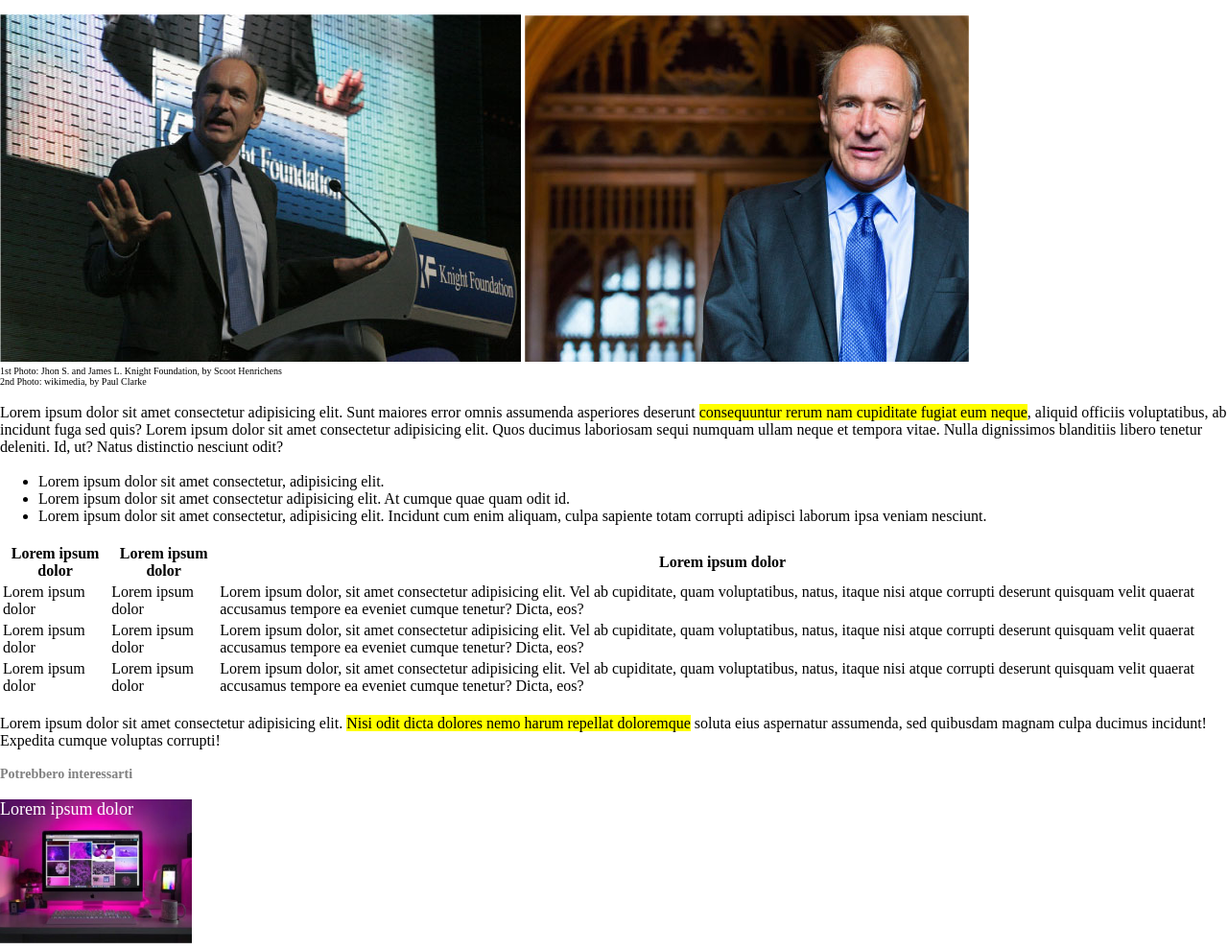
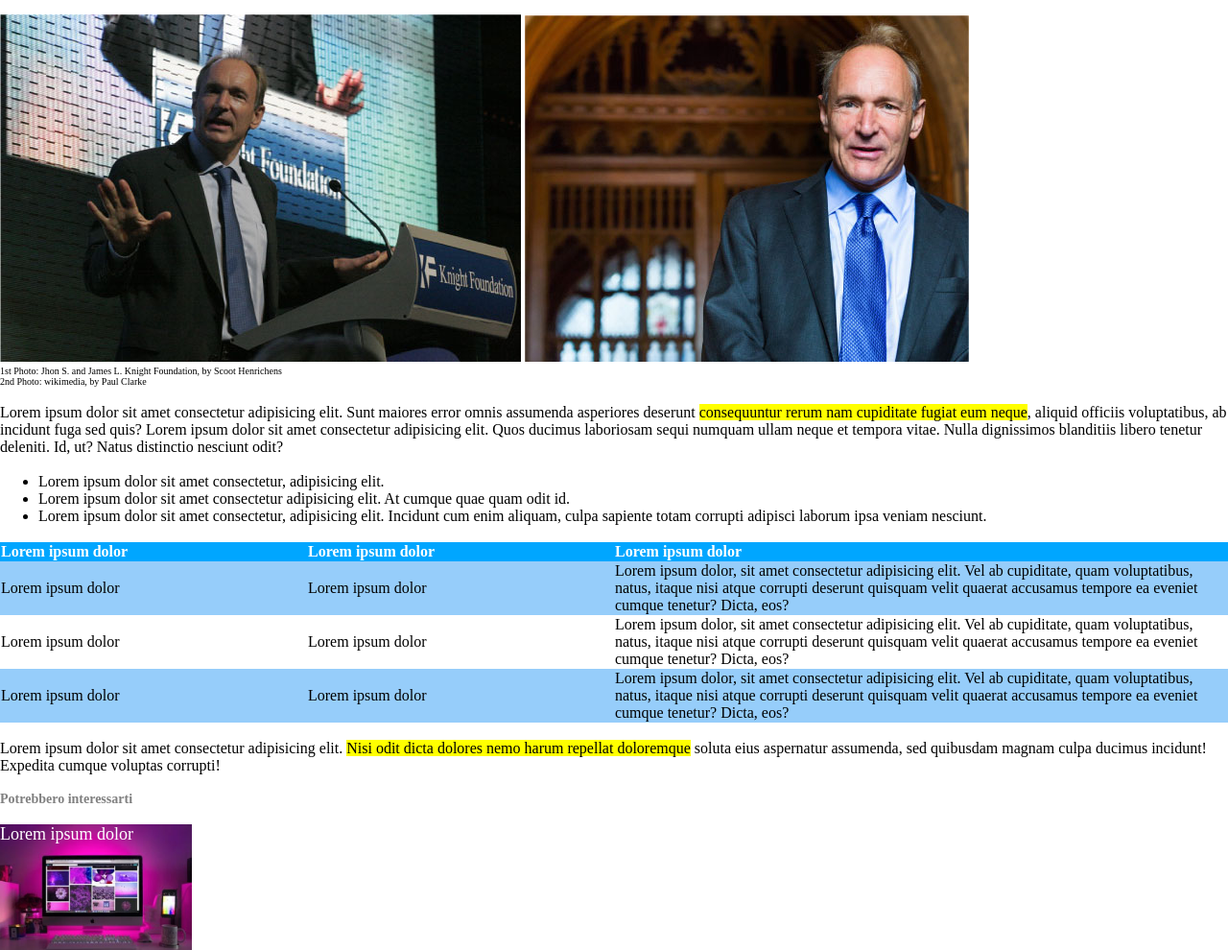
Before and after one commit to bronzo97/html-css-booleaner, a plain HTML site: page index.html in a window 1280 px wide. Shown: the part 110-1100 px from the top of the page at 96% size. Drawn offline with Linux system fonts and the light colour scheme.

Commit message:
consegna esercizio

```diff
--- a/index.html
+++ b/index.html
@@ -38,20 +38,20 @@
                 <thead>
                     <th>Lorem ipsum dolor</th>
                     <th>Lorem ipsum dolor</th>
-                    <th>Lorem ipsum dolor</th>
+                    <th class="large-column">Lorem ipsum dolor</th>
                 </thead>
                 <tbody>
-                    <tr>
+                    <tr class="row-1">
                         <td>Lorem ipsum dolor</td>
                         <td>Lorem ipsum dolor</td>
                         <td>Lorem ipsum dolor, sit amet consectetur adipisicing elit. Vel ab cupiditate, quam voluptatibus, natus, itaque nisi atque corrupti deserunt quisquam velit quaerat accusamus tempore ea eveniet cumque tenetur? Dicta, eos?</td>
                     </tr>
-                    <tr>
+                    <tr class="row-2">
                         <td>Lorem ipsum dolor</td>
                         <td>Lorem ipsum dolor</td>
                         <td>Lorem ipsum dolor, sit amet consectetur adipisicing elit. Vel ab cupiditate, quam voluptatibus, natus, itaque nisi atque corrupti deserunt quisquam velit quaerat accusamus tempore ea eveniet cumque tenetur? Dicta, eos?</td>
                     </tr>
-                    <tr>
+                    <tr class="row-3">
                         <td>Lorem ipsum dolor</td>
                         <td>Lorem ipsum dolor</td>
                         <td>Lorem ipsum dolor, sit amet consectetur adipisicing elit. Vel ab cupiditate, quam voluptatibus, natus, itaque nisi atque corrupti deserunt quisquam velit quaerat accusamus tempore ea eveniet cumque tenetur? Dicta, eos?</td>
--- a/styles/style.css
+++ b/styles/style.css
@@ -39,6 +39,25 @@ h3 {
     color: gray;
 }
 
+table{
+    border-collapse: collapse;
+}
+
+
+th {
+    background-color: rgb(0, 166, 255);
+    color: #fff;
+    text-align: left;
+}
+
+.row-1, .row-3 {
+    background-color: rgb(150, 205, 250);
+}
+
+.large-column {
+    width: 50%;
+}
+
 .potrebbero-interessarti {
     width: 200px;
     height: 150px;
```
Also changed, not shown: 1 other file.
